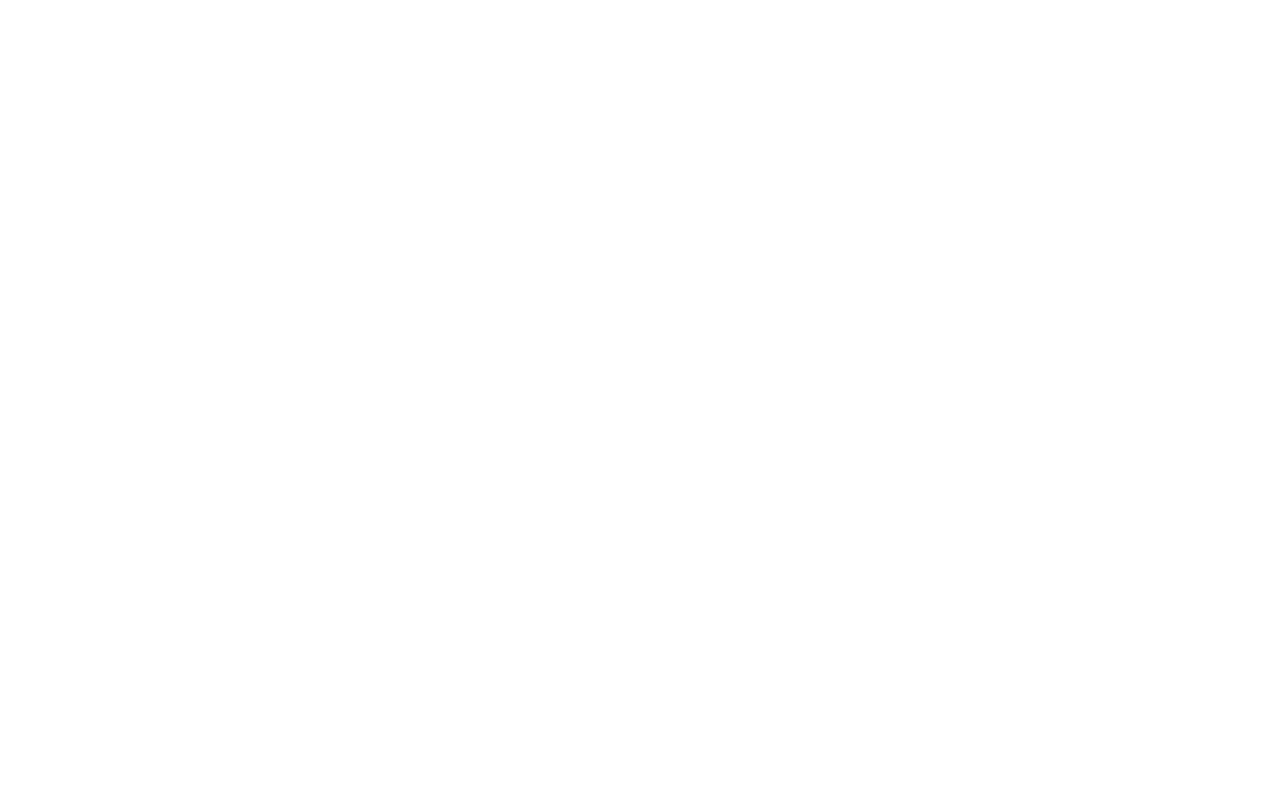
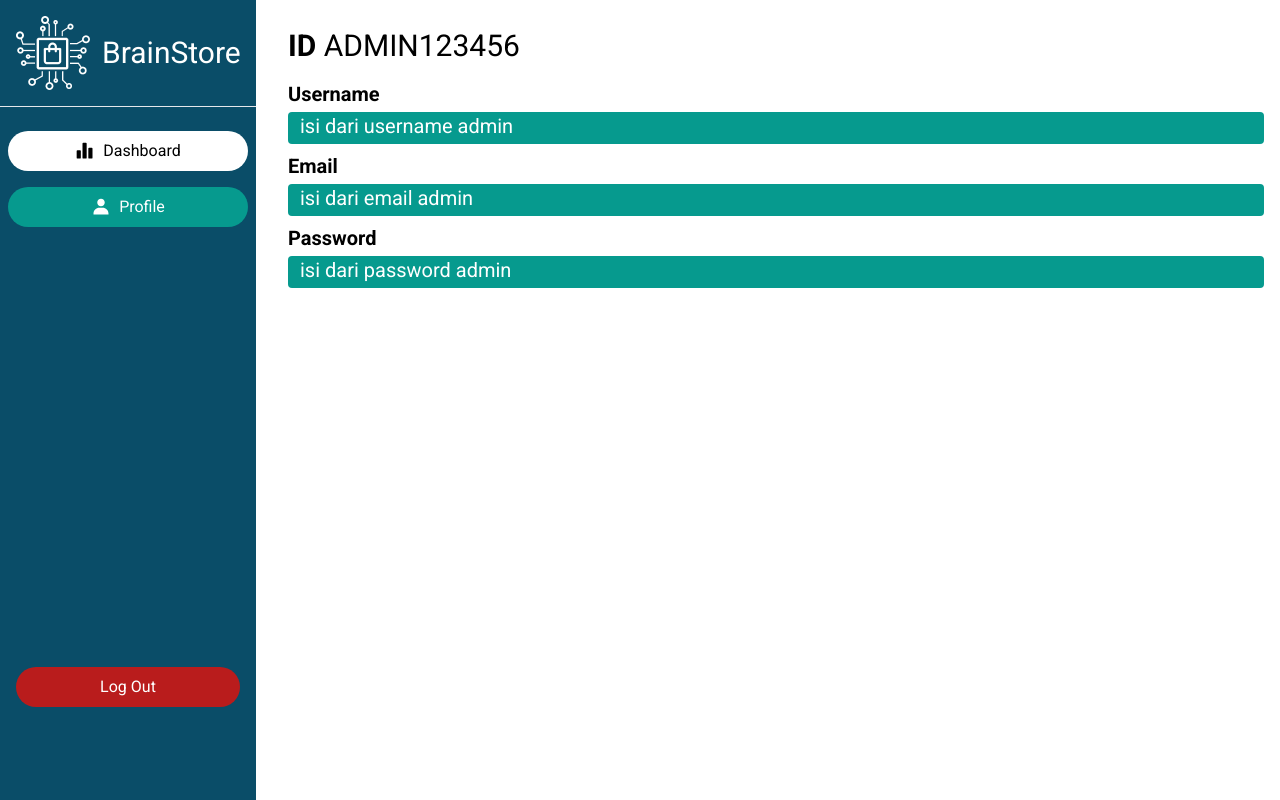
Before and after one commit to Bangkit-Capstone-C241-BB01/FrontEnd-Web, a React (Vite) app: page /admin/profile in a window 1280 px wide. Before the commit this address had no page. Built offline with nearby package versions, Linux system fonts and the light colour scheme; the HTML template or start-up script is replaced by a standard one.

Commit message:
Add AdminProfile Page

```diff
--- a/src/App.jsx
+++ b/src/App.jsx
@@ -8,6 +8,7 @@
 import SellerLogin from "./pages/seller/SellerLogin";
 import SellerRegister from "./pages/seller/SellerRegister";
 import AdminDasboard from "./pages/admin/AdminDasboard";
+import AdminProfile from "./pages/admin/AdminProfile";
 function App() {
   return (
     <>
@@ -24,6 +25,7 @@
         {/* Admin Routes */}
         <Route path="/admin" element={<AdminLogin />} />
         <Route path="/admin/dashboard" element={<AdminDasboard />} />
+        <Route path="/admin/profile" element={<AdminProfile />} />
       </Routes>
     </>
   );
--- /dev/null
+++ b/src/pages/admin/AdminProfile.jsx
@@ -0,0 +1,37 @@
+import React from "react";
+import Nav from "../../components/Nav";
+
+const AdminProfile = () => {
+  return (
+    <div className="flex ">
+      <Nav role="admin" />
+      <div className="ml-0 lg:ml-64 p-4 w-full font-roboto">
+        <h1 className="text-2xl lg:text-3xl ml-4 mt-7 lg:mt-3 mb-4">
+          <span className="font-bold">ID</span> ADMIN123456
+        </h1>
+        <form className="ml-4">
+          <div className="flex flex-col text-xl mb-2">
+            <label htmlFor="username" className="mb-1 font-bold">
+              Username
+            </label>
+            <input readOnly type="text" placeholder="isi dari username admin" className="bg-secondary text-white rounded pb-1 placeholder:text-white pl-3" />
+          </div>
+          <div className="flex flex-col text-xl mb-2">
+            <label htmlFor="email" className="mb-1 font-bold">
+              Email
+            </label>
+            <input readOnly type="email" placeholder="isi dari email admin" className="bg-secondary text-white rounded pb-1 placeholder:text-white pl-3" />
+          </div>
+          <div className="flex flex-col text-xl mb-2">
+            <label htmlFor="password" className="mb-1 font-bold">
+              Password
+            </label>
+            <input readOnly type="password" placeholder="isi dari password admin" className="bg-secondary text-white rounded pb-1 placeholder:text-white pl-3" />
+          </div>
+        </form>
+      </div>
+    </div>
+  );
+};
+
+export default AdminProfile;
```
